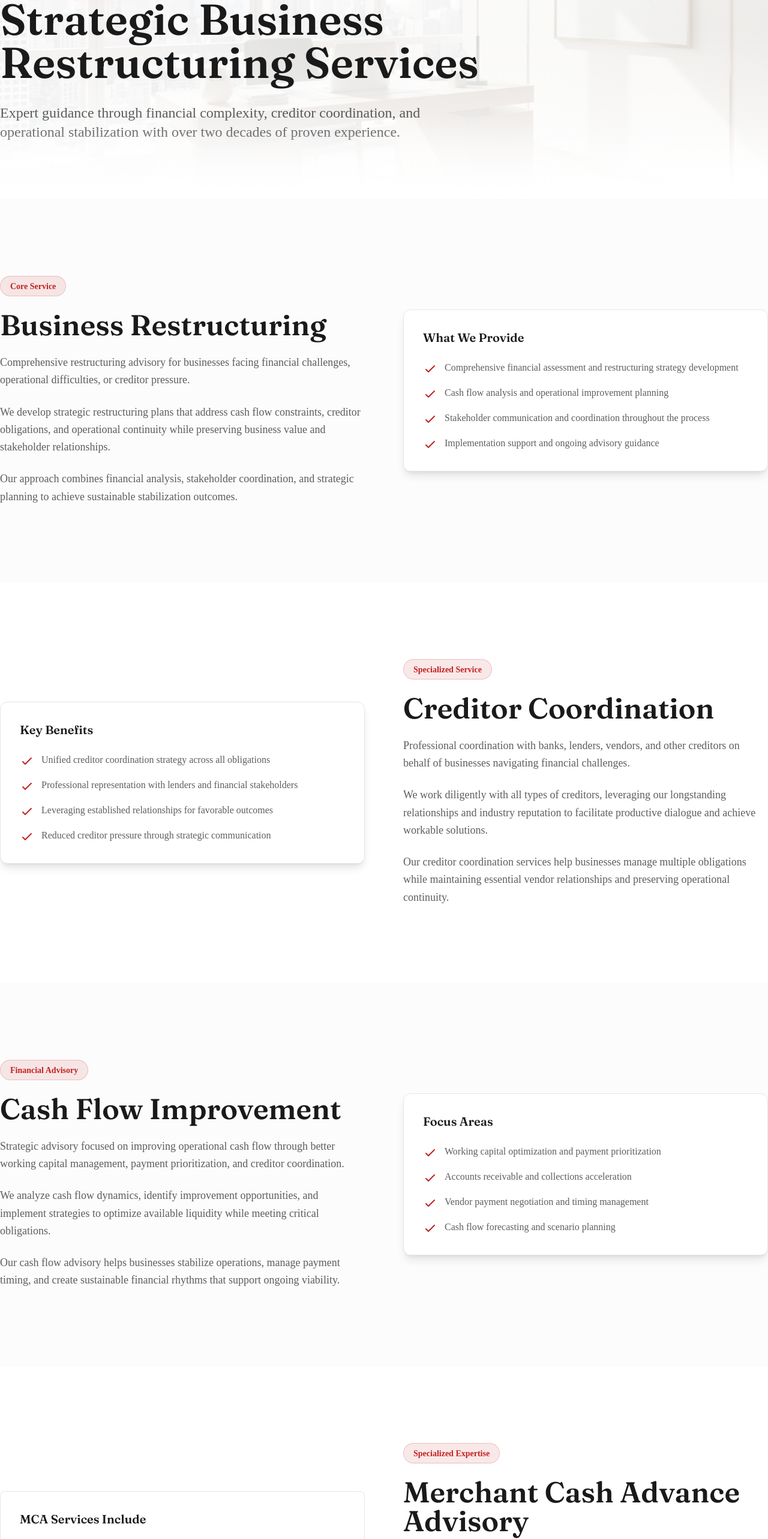
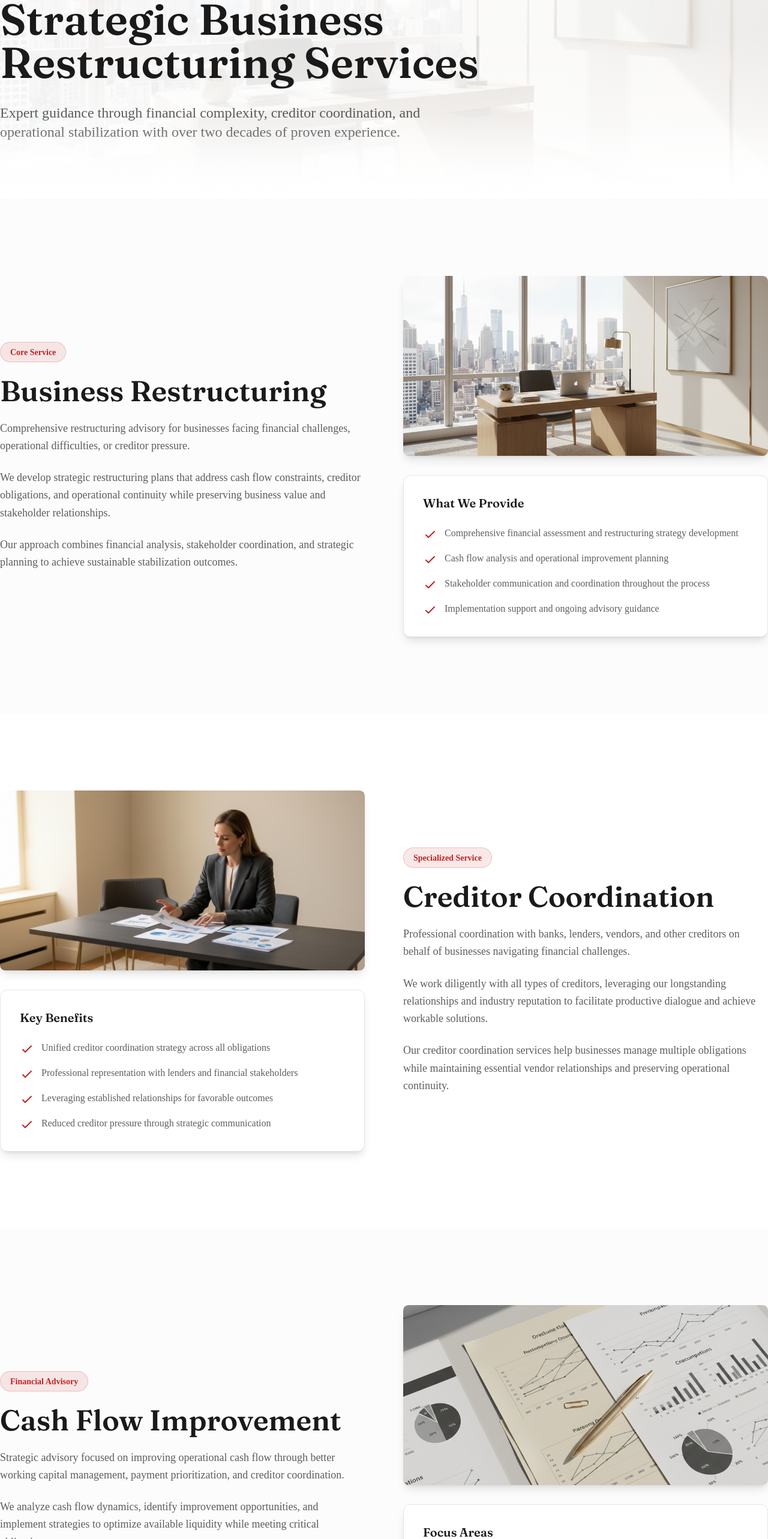
Before and after one commit to samknows9999/sg-054d5103-85fc-4583-be9c-e577d71113a8-1779968500, a Next.js app: page /services in a window 1280 px wide. Shown: the part 234-2800 px from the top of the page at 60% size. Built offline with nearby package versions, Linux system fonts and the light colour scheme.

Commit message:
style(ui): apply premium hover effects to all cards

```diff
--- a/src/pages/services.tsx
+++ b/src/pages/services.tsx
@@ -71,6 +71,14 @@ export default function Services() {
                 </p>
               </div>
               <div className="space-y-8">
+                <div className="relative h-[300px] rounded-lg overflow-hidden shadow-lg">
+                  <Image
+                    src="/generated/services-workspace.png"
+                    alt="Modern office workspace"
+                    fill
+                    className="object-cover"
+                  />
+                </div>
                 <div className="group relative">
                   <div className="absolute inset-0 bg-accent/20 blur-xl opacity-0 group-hover:opacity-100 transition-opacity duration-500"></div>
                   <div className="relative bg-card p-8 rounded-xl border border-border shadow-lg hover:shadow-2xl hover:shadow-accent/10 hover:scale-[1.02] hover:border-accent/30 transition-all duration-500">
@@ -112,6 +120,14 @@ export default function Services() {
           <div className="container">
             <div className="grid md:grid-cols-2 gap-12 md:gap-16 items-center">
               <div className="order-2 md:order-1 space-y-8">
+                <div className="relative h-[300px] rounded-lg overflow-hidden shadow-lg">
+                  <Image
+                    src="/generated/services-advisory.png"
+                    alt="Professional business consultant advisory"
+                    fill
+                    className="object-cover"
+                  />
+                </div>
                 <div className="group relative">
                   <div className="absolute inset-0 bg-accent/20 blur-xl opacity-0 group-hover:opacity-100 transition-opacity duration-500"></div>
                   <div className="relative bg-card p-8 rounded-xl border border-border shadow-lg hover:shadow-2xl hover:shadow-accent/10 hover:scale-[1.02] hover:border-accent/30 transition-all duration-500">
@@ -187,6 +203,14 @@ export default function Services() {
                 </p>
               </div>
               <div className="space-y-8">
+                <div className="relative h-[300px] rounded-lg overflow-hidden shadow-lg">
+                  <Image
+                    src="/generated/services-documents.png"
+                    alt="Business documents and financial reports"
+                    fill
+                    className="object-cover"
+                  />
+                </div>
                 <div className="group relative">
                   <div className="absolute inset-0 bg-accent/20 blur-xl opacity-0 group-hover:opacity-100 transition-opacity duration-500"></div>
                   <div className="relative bg-card p-8 rounded-xl border border-border shadow-lg hover:shadow-2xl hover:shadow-accent/10 hover:scale-[1.02] hover:border-accent/30 transition-all duration-500">
@@ -227,8 +251,11 @@ export default function Services() {
         <section className="py-20 md:py-32">
           <div className="container">
             <div className="grid md:grid-cols-2 gap-12 md:gap-16 items-center">
-              <div className="bg-card p-8 rounded-lg border border-border shadow-sm order-2 md:order-1">
-                <h3 className="font-serif text-xl font-semibold mb-6">MCA Services Include</h3>
+              <div className="order-2 md:order-1">
+                <div className="group relative">
+                  <div className="absolute inset-0 bg-accent/20 blur-xl opacity-0 group-hover:opacity-100 transition-opacity duration-500"></div>
+                  <div className="relative bg-card p-8 rounded-xl border border-border shadow-lg hover:shadow-2xl hover:shadow-accent/10 hover:scale-[1.02] hover:border-accent/30 transition-all duration-500">
+                    <h3 className="font-serif text-xl font-semibold mb-6 group-hover:text-accent transition-colors duration-300">MCA Services Include</h3>
                     <ul className="space-y-4">
                       <li className="flex items-start">
                         <svg className="w-6 h-6 text-accent mr-3 flex-shrink-0 mt-0.5" fill="none" stroke="currentColor" viewBox="0 0 24 24">
@@ -255,6 +282,8 @@ export default function Services() {
                         <span className="text-foreground/70">Balance preservation while maintaining operations</span>
                       </li>
                     </ul>
+                  </div>
+                </div>
               </div>
               <div className="order-1 md:order-2">
                 <div className="inline-block px-4 py-1 bg-accent/10 border border-accent/20 rounded-full mb-6">
```
Also changed, not shown: 1 other file (tests, documents, lock files or other folders). Lines whose indentation alone changed are shown as unchanged.
